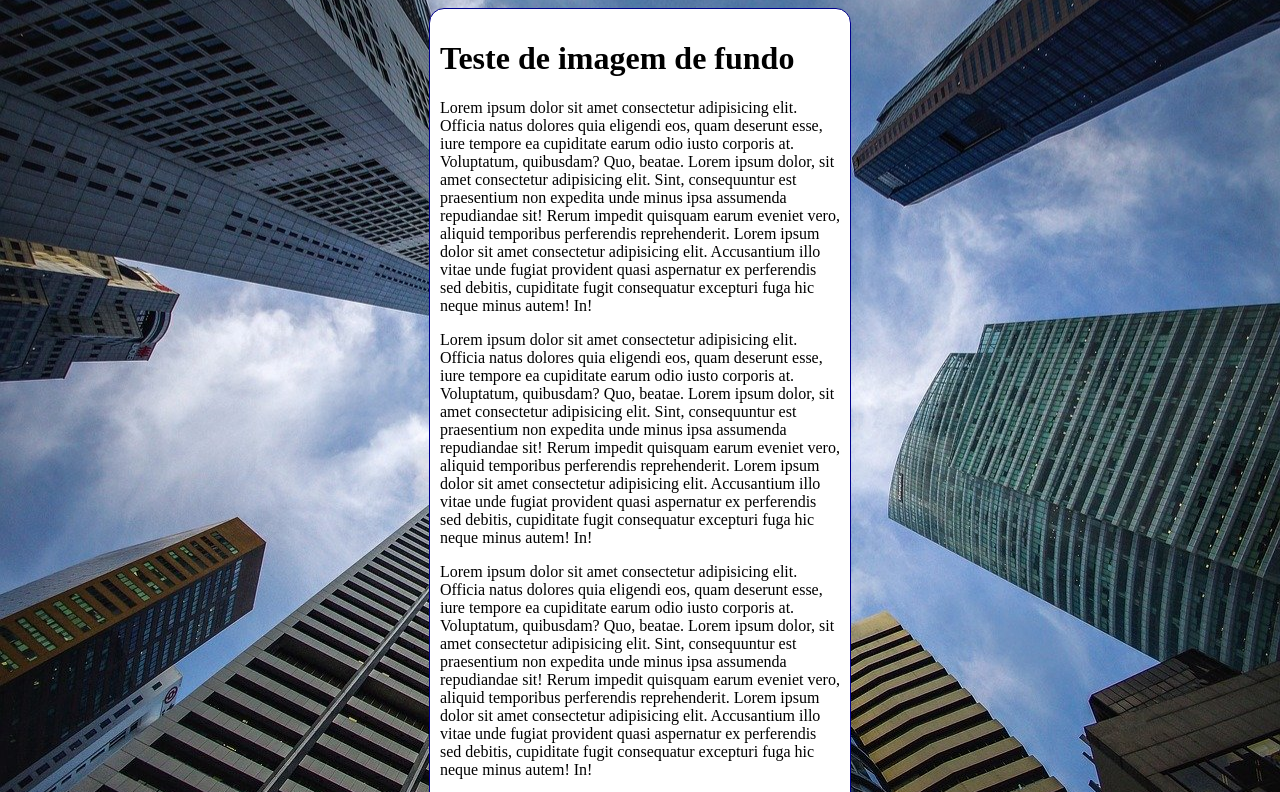
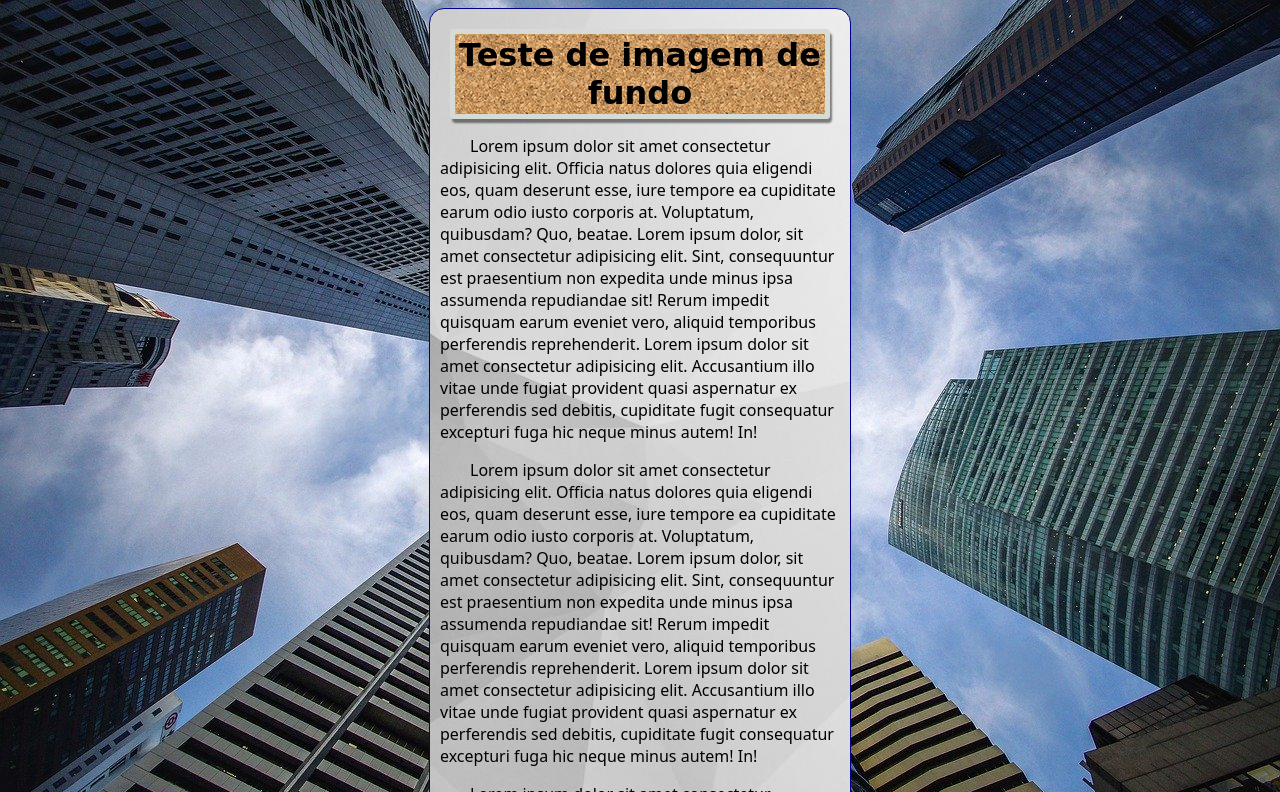
Before and after one commit to fuzaros/html-css, a plain HTML site: page exercicios/ex022/fundo.006.html in a window 1280 px wide. Shown: the top 792 px of the page. Drawn offline with Linux system fonts and the light colour scheme.

Commit message:
exercicio 6 att

```diff
--- a/exercicios/ex022/fundo.006.html
+++ b/exercicios/ex022/fundo.006.html
@@ -3,25 +3,47 @@
 <head>
     <meta charset="UTF-8">
     <meta name="viewport" content="width=device-width, initial-scale=1.0">
-    <title>Document</title>
+    <title>Fundo fixo de tela</title>
     <style>
         body {
             height: 98vh;
-            background-color: black;
+            /*background-color: black;
             background-image: url(imagens/wallpaper002.jpg);
             background-position: center center;
             background-repeat: no-repeat;
             background-size: cover;
+            background-attachment: fixed;*/
+            background: black url(imagens/wallpaper002.jpg) center center no-repeat fixed;
+            background-size: cover;
 
         }
         main {
-            background-color: white;
-            width: 400px;
+            background-color: rgb(197, 194, 194);
+            max-width: 400px;
             padding: 10px;
             margin: auto;
             border: 1px solid darkblue;
             border-radius: 15px;
+            background-image: url(imagens/wallpaper004.jpg);
         }
+
+        h1 {
+            background-image: url(imagens/pattern004.png);
+            font-family: cursive;
+            color: rgb(0, 0, 0);
+            text-align: center;
+            border: 5px solid rgb(214, 219, 214);
+            border-radius: 4px;
+            box-shadow: 2px 4px 2px rgba(0, 0, 0, 0.473);
+            padding: 2px;
+            margin: 10px;
+        }
+
+        p {
+            font-family: system-ui, -apple-system, BlinkMacSystemFont, 'Segoe UI', Roboto, Oxygen, Ubuntu, Cantarell, 'Open Sans', 'Helvetica Neue', sans-serif;
+            text-indent: 30px;
+        }
+
     </style>
 </head>
 <main>
```
